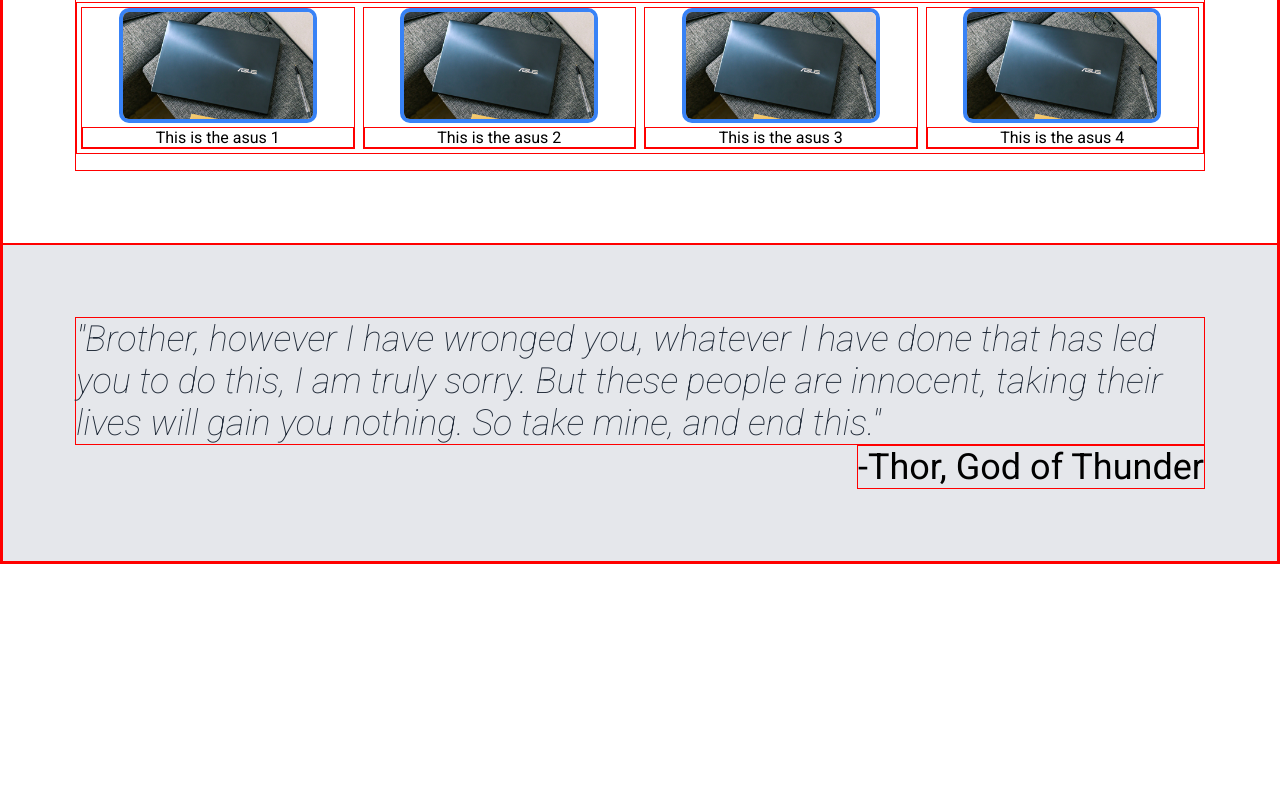
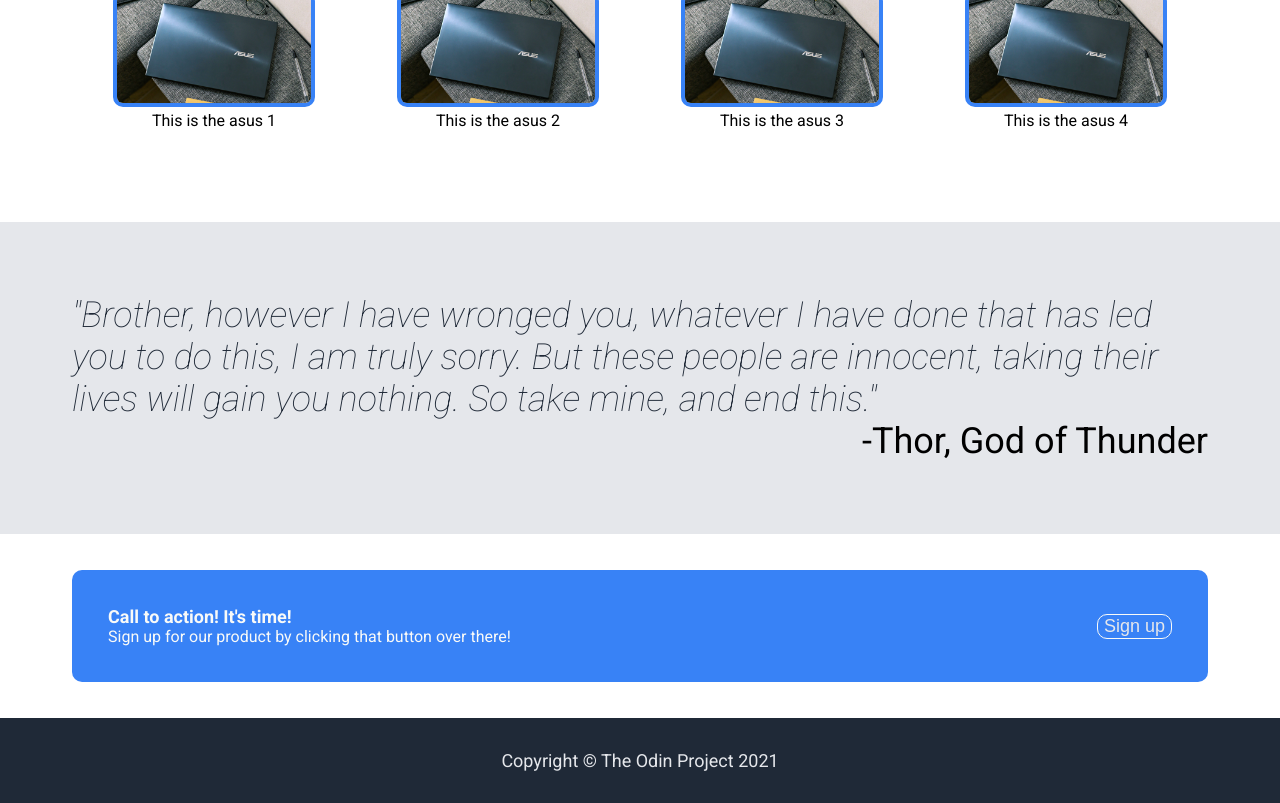
Before and after one commit to TrieuNguyen00/LandingPage, a plain HTML site: page index.html in a window 1280 px wide. Shown: the part 632-1435 px from the top of the page. Before the commit the page ends 1196 px from the top, so only its background shows below. Drawn offline with Linux system fonts and the light colour scheme.

Commit message:
Landing page V1 Complete

```diff
--- a/index.html
+++ b/index.html
@@ -58,5 +58,22 @@
             -Thor, God of Thunder
         </div>
     </div>
+    <div class="action">
+        <div class="card">
+        <div class="left">
+        <div class="actionheader">
+            Call to action! It's time!
+        </div>
+        <div class="text">
+            Sign up for our product by clicking that button over there!
+        </div>
+        </div>
+        <button>Sign up
+        </button>
+        </div>
+    </div>
+    <div class="footer">
+        Copyright © The Odin Project 2021
+    </div>
 </body>
 </html>
--- a/style.css
+++ b/style.css
@@ -2,7 +2,7 @@ body {
     margin: 0px;
     font-family: 'roboto';
 }
-.header {
+.header{
     display: flex;
     justify-content: space-between;
     flex-direction: column;
@@ -13,6 +13,15 @@ body {
     padding-top:0px;
 
 }
+.footer{
+    display: flex;
+    justify-content: center;
+    align-self: center;
+    background-color: #1f2937;
+    font-size: 18px;
+    color: #e5e7eb;
+    padding:32px;
+}
 .title {
     font-size: 48px;
     font-weight: 900;
@@ -21,6 +30,7 @@ body {
 .logo{
     font-size: 24px;
     color: #F9FAF8;
+
 }
 .top{
     display: flex;
@@ -73,6 +83,29 @@ body {
 .credit {
     align-self: flex-end;
 }
+.action{
+    display: flex;
+    flex-direction: column;
+    padding: 36px 72px;
+}
+.card {
+    padding:36px;
+    background-color: #3882f6;
+    border-radius: 10px;
+    color:#F9FAF8;
+    display: flex;
+    justify-content: space-between;
+}
+
+.card button{
+    border: 1px solid #F9FAF8;
+    display: flex;
+    align-self: center;
+}
+.actionheader{
+    font-size: 18px;
+    font-weight: bold;;
+}
 img {
     max-width: 50%;
     height:auto;
@@ -100,8 +133,3 @@ button {
     align-self: flex-start;
     border-radius: 10px;
 }
-
-*{
-    border: 1px solid red;
-
-}
```
